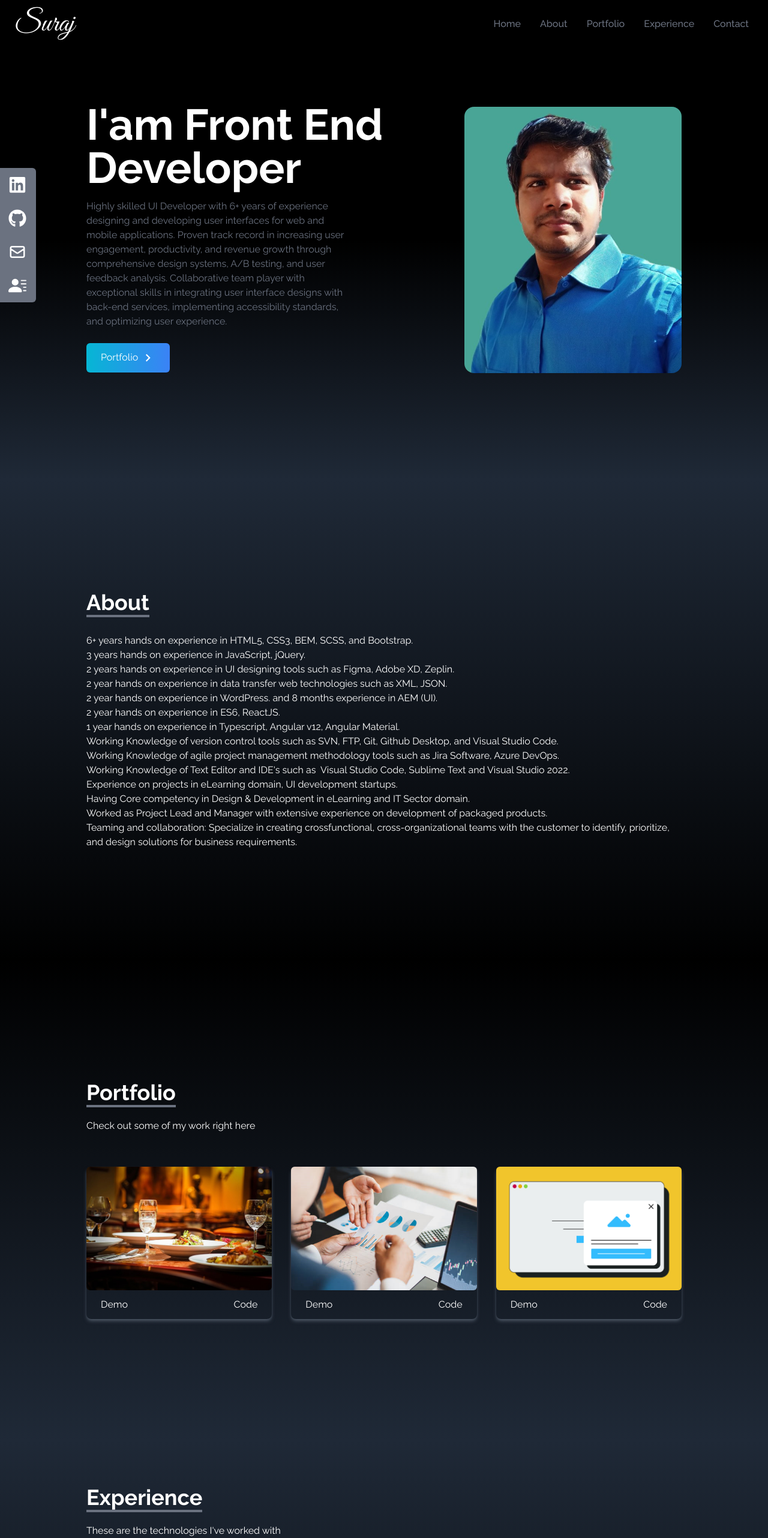
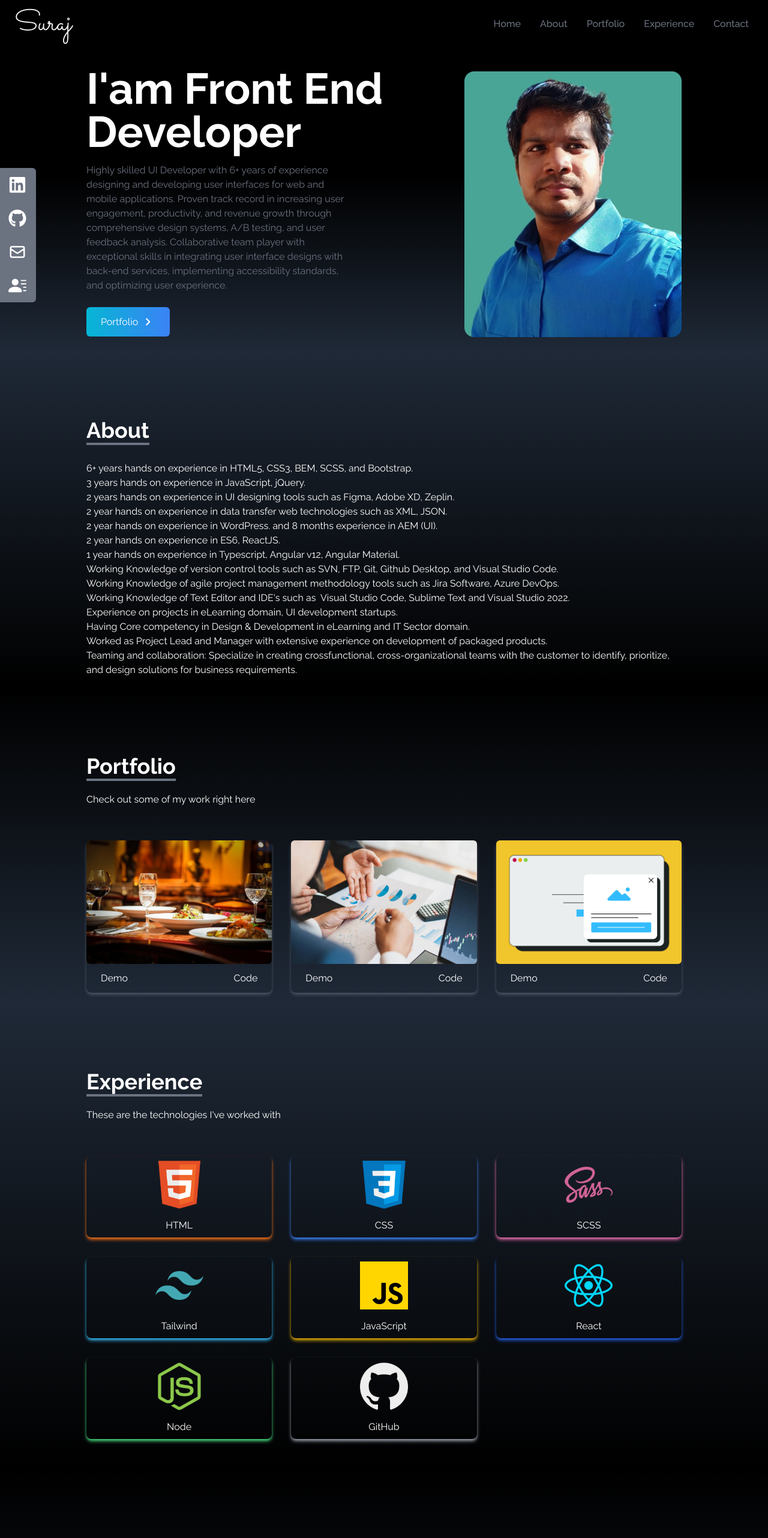
Before and after one commit to surajverma1991/react-portfolio, a React (Create React App) app: page / in a window 1280 px wide. Shown: the top 2564 px of the page at 60% size. Built offline with nearby package versions, Linux system fonts and the light colour scheme.

Commit message:
logo and clasess change

```diff
--- a/src/components/About.jsx
+++ b/src/components/About.jsx
@@ -4,9 +4,9 @@ const About = () => {
   return (
     <div
       name="about"
-      className="w-full h-screen bg-gradient-to-b from-gray-800 to-black"
+      className="w-full h-full bg-gradient-to-b from-gray-800 to-black"
     >
-      <div className="w-full h-full max-w-screen-lg mx-auto p-4 flex flex-col justify-center text-white">
+      <div className="w-full h-full max-w-screen-lg mx-auto p-4 flex flex-col justify-center text-white pt-28">
         <div className="pb-8">
           <p className="text-4xl font-bold inline border-b-4 border-gray-500">
             About
--- a/src/components/Contact.jsx
+++ b/src/components/Contact.jsx
@@ -4,9 +4,9 @@ const Contact = () => {
   return (
     <div
       name="contact"
-      className="w-full h-screen bg-gradient-to-b from-black to-gray-800 text-white"
+      className="w-full h-full bg-gradient-to-b from-black to-gray-800 text-white"
     >
-      <div className="w-full h-full max-w-screen-lg mx-auto p-4 flex flex-col justify-center">
+      <div className="w-full h-full max-w-screen-lg mx-auto p-4 flex flex-col justify-center pt-28">
         <div className="pb-8">
           <p className="text-4xl font-bold inline border-b-4 border-gray-500">
             Contact
--- a/src/components/Experience.jsx
+++ b/src/components/Experience.jsx
@@ -64,9 +64,9 @@ const Experience = () => {
   return (
     <div
       name="experience"
-      className="w-full h-screen bg-gradient-to-b from-gray-800 to-black"
+      className="w-full h-full bg-gradient-to-b from-gray-800 to-black"
     >
-      <div className="w-full h-full max-w-screen-lg mx-auto p-4 flex flex-col justify-center text-white">
+      <div className="w-full h-full max-w-screen-lg mx-auto p-4 flex flex-col justify-center text-white pt-28">
         <div>
           <p className="text-4xl font-bold inline border-b-4 border-gray-500">
             Experience
--- a/src/components/Home.jsx
+++ b/src/components/Home.jsx
@@ -7,9 +7,9 @@ const Home = () => {
   return (
     <div
       name="home"
-      className="w-full h-screen bg-gradient-to-b from-black via-black to-gray-800"
+      className="w-full h-full bg-gradient-to-b from-black via-black to-gray-800"
     >
-      <div className="w-full h-full max-w-screen-lg mx-auto p-4 flex flex-col items-center justify-center px-4 md:flex-row">
+      <div className="w-full h-full max-w-screen-lg mx-auto p-4 flex flex-col items-center justify-center px-4 md:flex-row pt-28">
         <div className="flex flex-col justify-center h-full">
           <h2 className="text-4xl sm:text-7xl font-bold text-white">
             I'am Front End Developer
--- a/src/components/Portfolio.jsx
+++ b/src/components/Portfolio.jsx
@@ -30,9 +30,9 @@ const Portfolio = () => {
   return (
     <div
       name="portfolio"
-      className="w-full h-screen bg-gradient-to-b from-black to-gray-800 text-white"
+      className="w-full h-full bg-gradient-to-b from-black to-gray-800 text-white"
     >
-      <div className="w-full h-full max-w-screen-lg mx-auto p-4 flex flex-col justify-center">
+      <div className="w-full h-full max-w-screen-lg mx-auto p-4 flex flex-col justify-center pt-28">
         <div className=" pb-8">
           <p className="text-4xl font-bold inline border-b-4 border-gray-500">
             Portfolio
--- a/src/components/navbar.jsx
+++ b/src/components/navbar.jsx
@@ -29,7 +29,7 @@ const Navbar = () => {
   ];
 
   return (
-    <div className="flex justify-between items-center w-full h-20 text-white bg-black fixed px-4">
+    <div className="flex justify-between items-center w-full h-20 text-white bg-black fixed px-4 z-0">
       <Link to="home" smooth duration={500}>
         <h1 className="text-5xl font-signature ml-2 cursor-pointer">Suraj</h1>
       </Link>
--- a/src/index.css
+++ b/src/index.css
@@ -1,4 +1,6 @@
 @import url('https://fonts.googleapis.com/css2?family=Great+Vibes&family=Raleway:ital,wght@0,100..900;1,100..900&display=swap');
+
+@import url('https://fonts.googleapis.com/css2?family=Courgette&family=Sacramento&display=swap');
 
 @tailwind base;
 @tailwind components;
--- a/tailwind.config.js
+++ b/tailwind.config.js
@@ -6,7 +6,7 @@ module.exports = {
   theme: {
     extend: {},
     fontFamily: {
-      signature: ['Great Vibes']
+      signature: ['Sacramento']
     }
   },
   plugins: [],
```
